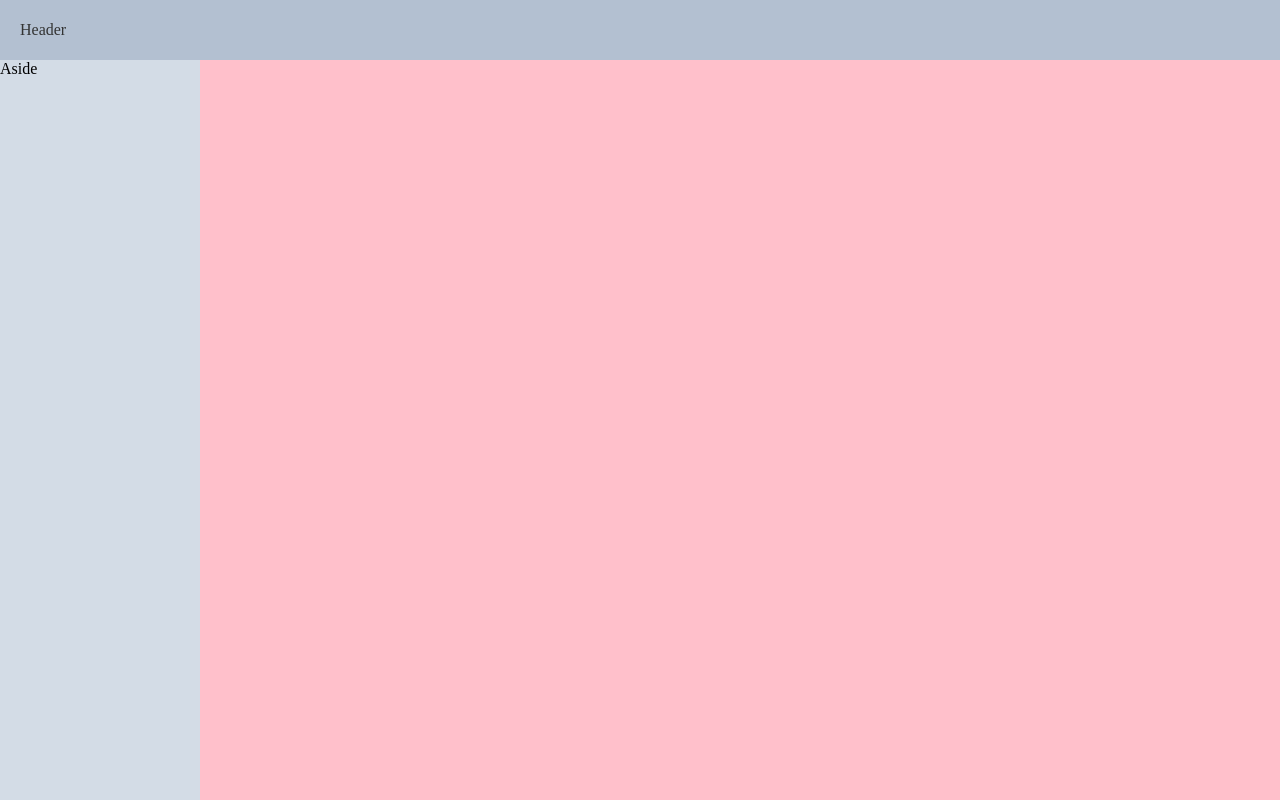
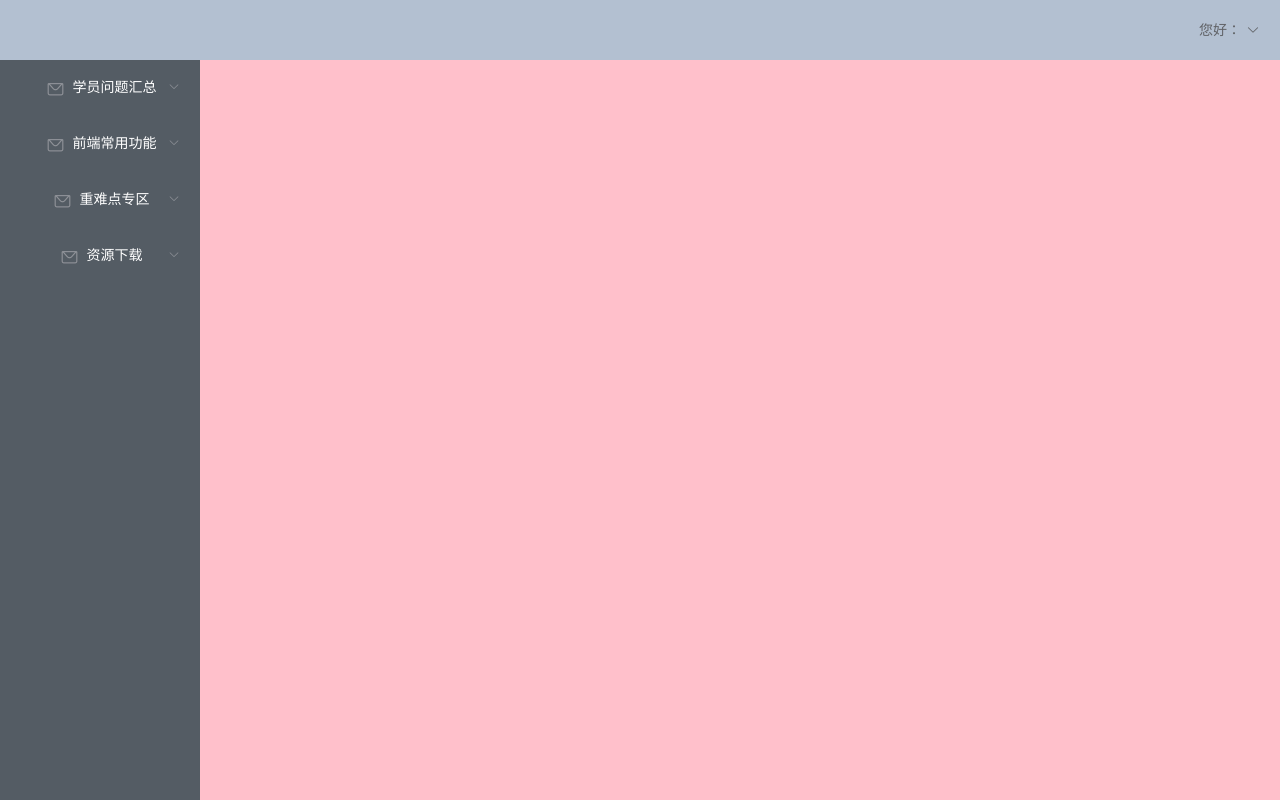
Before and after one commit to aizuomenderen/houtaiguanli, a Vue app: page /#/admin in a window 1280 px wide. Built offline with nearby package versions, Linux system fonts and the light colour scheme.

Commit message:
公共部分左侧-静态

```diff
--- a/src/component/admin/Admin.vue
+++ b/src/component/admin/Admin.vue
@@ -2,9 +2,16 @@
   <div class="admin">
 
     <el-container>
-      <el-header>Header</el-header>
+      <!-- 头部 -->
+      <el-header>
+        <app-header></app-header>
+      </el-header>
+      <!-- 左侧导航 -->
       <el-container class="admin_content">
-        <el-aside width="200px">Aside</el-aside>
+        <el-aside width="200px">
+          <app-aside></app-aside>
+        </el-aside>
+        <!-- 变化的后台管理    -->
         <el-main>
           <router-view></router-view>
         </el-main>
@@ -38,7 +45,7 @@ export default {
   }
   .el-container{
     height: 100%;
-    background-color: #D3DCE6;
+    // background-color: #D3DCE6;
   }
   .el-main {
     background-color: pink;
--- a/src/component/admin/subcom/Aside.vue
+++ b/src/component/admin/subcom/Aside.vue
@@ -1,15 +1,78 @@
 <template>
-  <div>
-左侧
+  <div class="aside">
+    <!-- <el-container style="height: 500px; border: 1px solid #eee"> -->
+    <el-aside width="200px">
+      <!-- <el-menu :default-openeds="['1', '3']"> -->
+      <el-menu default-active="2" class="el-menu-vertical-demo" background-color="#545c64" text-color="#fff" active-text-color="#ffd04b">
+        <!-- 需要打开就el-submenu 如果index等于一样的，那就是打开一个就会全部都打开了-->
+        <el-submenu index="1">
+          <!-- 导航title -->
+          <template slot="title">
+            <i class="el-icon-message"></i>学员问题汇总</template>
+          <el-menu-item-group> <!--??可以注释掉？-->
+            <el-menu-item index="1-1">
+              <i class="el-icon-document"></i>
+              内容管理</el-menu-item>
+            <el-menu-item index="1-2">
+              <i class="el-icon-document"></i>类别管理</el-menu-item>
+            <el-menu-item index="1-3">
+              <i class="el-icon-document"></i>评论管理</el-menu-item>
+          </el-menu-item-group>
+        </el-submenu>
+
+        <el-submenu index="2">
+          <template slot="title">
+            <i class="el-icon-message"></i>前端常用功能</template>
+          <el-menu-item-group>
+            <!-- <template slot="title">分组一</template> -->
+            <el-menu-item index="2-1">内容管理</el-menu-item>
+            <el-menu-item index="2-2">类别管理</el-menu-item>
+            <el-menu-item index="2-3">评论管理</el-menu-item>
+          </el-menu-item-group>
+        </el-submenu>
+
+        <el-submenu index="3">
+          <template slot="title">
+            <i class="el-icon-message"></i>重难点专区</template>
+          <el-menu-item-group>
+            <!-- <template slot="title">分组一</template> -->
+            <el-menu-item index="3-1">内容管理</el-menu-item>
+            <el-menu-item index="3-2">类别管理</el-menu-item>
+            <el-menu-item index="3-3">评论管理</el-menu-item>
+          </el-menu-item-group>
+        </el-submenu>
+
+        <el-submenu index="4">
+          <template slot="title">
+            <i class="el-icon-message"></i>资源下载</template>
+          <el-menu-item-group>
+            <!-- <template slot="title">分组一</template> -->
+            <el-menu-item index="4-1">内容管理</el-menu-item>
+            <el-menu-item index="4-2">类别管理</el-menu-item>
+            <el-menu-item index="4-3">评论管理</el-menu-item>
+          </el-menu-item-group>
+        </el-submenu>
+      </el-menu>
+    </el-aside>
+    <!-- </el-container> -->
   </div>
 </template>
 
 <script>
-  export default {
-
-  }
+export default {};
 </script>
 
-<style scoped>
+<style scoped lang="less">
+.aside {
+  height: 100%;
+  background-color: #545c64;
+  text-align: center;
+}
 
+.el-aside {
+  color: #333;
+}
+.el-menu {
+  border-right: none;
+}
 </style>
--- a/src/component/admin/subcom/Header.vue
+++ b/src/component/admin/subcom/Header.vue
@@ -1,15 +1,44 @@
 <template>
-  <div>
-公共头部组件
+  <div class="header">
+    <el-dropdown  @command="handleCommand">
+      <span class="el-dropdown-link">
+        <span>您好：{{uname}}</span>
+        <i class="el-icon-arrow-down el-icon--right"></i>
+      </span>
+      <el-dropdown-menu slot="dropdown">
+        <el-dropdown-item command="a">修改密码</el-dropdown-item>
+        <el-dropdown-item command="b">退出</el-dropdown-item>
+      </el-dropdown-menu>
+    </el-dropdown>
   </div>
 </template>
 
 <script>
-  export default {
-
+ export default {
+   data () {
+     return {
+       uname:localStorage.getItem('uname')
+     }
+   },
+    methods: {
+      logout(){
+        this.$http.get(this.$api.logout).then((res)=>{
+          if(res.data.status==0){
+            this.$router.push({name:'login'});
+          }
+        })
+      },
+      handleCommand(command) {//通过command参数来判断是哪一个菜单
+        if(command=="b"){
+          this.logout();
+        }
+      }
+    }
   }
 </script>
 
 <style scoped>
-
+.header{
+  text-align: right;
+}
 </style>
--- a/src/component/login/Login.vue
+++ b/src/component/login/Login.vue
@@ -49,11 +49,13 @@
       login(){
         this.$http.post(this.$api.login,this.ruleForm2).then((res)=>{
           if(res.data.status==0){
-            this.$alert('登录成功');
+            // this.$alert('登录成功');
             this.$alert('登录成功', '提示内容', {//第一个参数是文本内容，第二个是标题，第三个是配置对象
-              confirmButtonText: '确定',
+              // confirmButtonText: '确定',
           callback: ()=> {
-          this.$router.push({name:'admin'});
+            //保存用户姓名
+            localStorage.setItem('uname',res.data.message.uname);
+          this.$router.push({name:'admin'});// 使用了路由插件之后, 组件实例就拥有了该对象, 对象有一个push方法, 可以进行路由跳转
           }
         });
           }else{
@@ -61,12 +63,6 @@
           }
         });
       },
-
-
-
-
-
-
       submitForm(formName) {
         this.$refs[formName].validate(valid => {
           if (valid) {
```
